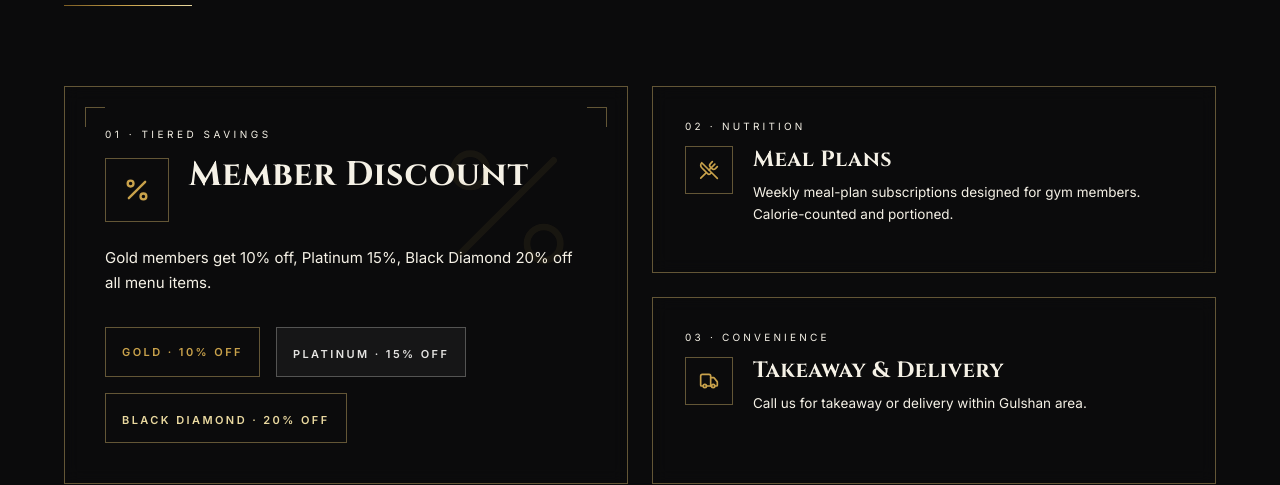
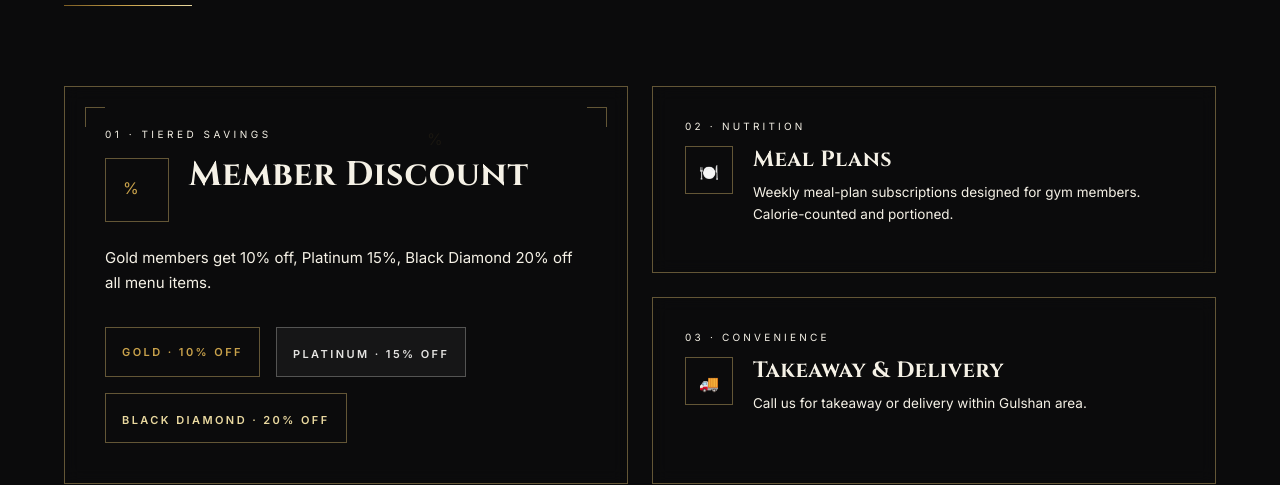
Before and after one commit to tamjid97/DUKE-GYM, a Next.js app: page /restaurant in a window 1280 px wide. Shown: the part 5840-6325 px from the top of the page. Built offline with nearby package versions, Linux system fonts and the light colour scheme.

Commit message:
Replace lucide-react icons with emojis in KitchenBenefits
Generated with [Devin](https://devin.ai)

Co-Authored-By: Devin <158243242+devin-ai-integration[bot]@users.noreply.github.com>

```diff
--- a/components/restaurant/KitchenBenefits.tsx
+++ b/components/restaurant/KitchenBenefits.tsx
@@ -1,7 +1,7 @@
 'use client';
 
 import { motion, useReducedMotion } from 'framer-motion';
-import { Percent, UtensilsCrossed, Truck } from 'lucide-react';
+
 
 export function KitchenBenefits() {
   const reduceMotion = useReducedMotion();
@@ -44,7 +44,7 @@ export function KitchenBenefits() {
             <div className="absolute top-5 left-5 w-5 h-5 border-l border-t border-gold/50" />
             <div className="absolute top-5 right-5 w-5 h-5 border-r border-t border-gold/50" />
 
-            <Percent className="absolute top-10 right-10 h-40 w-40 text-gold opacity-[0.07]" strokeWidth={1} />
+            <span className="absolute top-10 right-10 h-40 w-40 text-gold opacity-[0.07]">%</span>
 
             <div className="p-8 lg:p-10 flex flex-col justify-between h-full">
               <div>
@@ -53,7 +53,7 @@ export function KitchenBenefits() {
                 </p>
                 <div className="flex items-start gap-5">
                   <div className="h-16 w-16 flex items-center justify-center border border-gold/35 bg-gold/8 backdrop-blur shrink-0">
-                    <Percent className="h-7 w-7 text-gold" />
+                    <span className="h-7 w-7 text-gold">%</span>
                   </div>
                   <h3 className="font-display font-bold text-warm-white text-[30px] lg:text-[34px] leading-[1.02]">
                     Member Discount
@@ -96,7 +96,7 @@ export function KitchenBenefits() {
               </p>
               <div className="flex flex-row gap-5 items-start">
                 <div className="h-12 w-12 shrink-0 flex items-center justify-center border border-gold/30 bg-gold/8">
-                  <UtensilsCrossed className="h-5 w-5 text-gold" />
+                  <span className="h-5 w-5 text-gold">🍽️</span>
                 </div>
                 <div className="flex-1">
                   <h3 className="font-display font-bold text-[22px] text-warm-white leading-tight mb-2">
@@ -122,7 +122,7 @@ export function KitchenBenefits() {
               </p>
               <div className="flex flex-row gap-5 items-start">
                 <div className="h-12 w-12 shrink-0 flex items-center justify-center border border-gold/30 bg-gold/8">
-                  <Truck className="h-5 w-5 text-gold" />
+                  <span className="h-5 w-5 text-gold">🚚</span>
                 </div>
                 <div className="flex-1">
                   <h3 className="font-display font-bold text-[22px] text-warm-white leading-tight mb-2">
```
